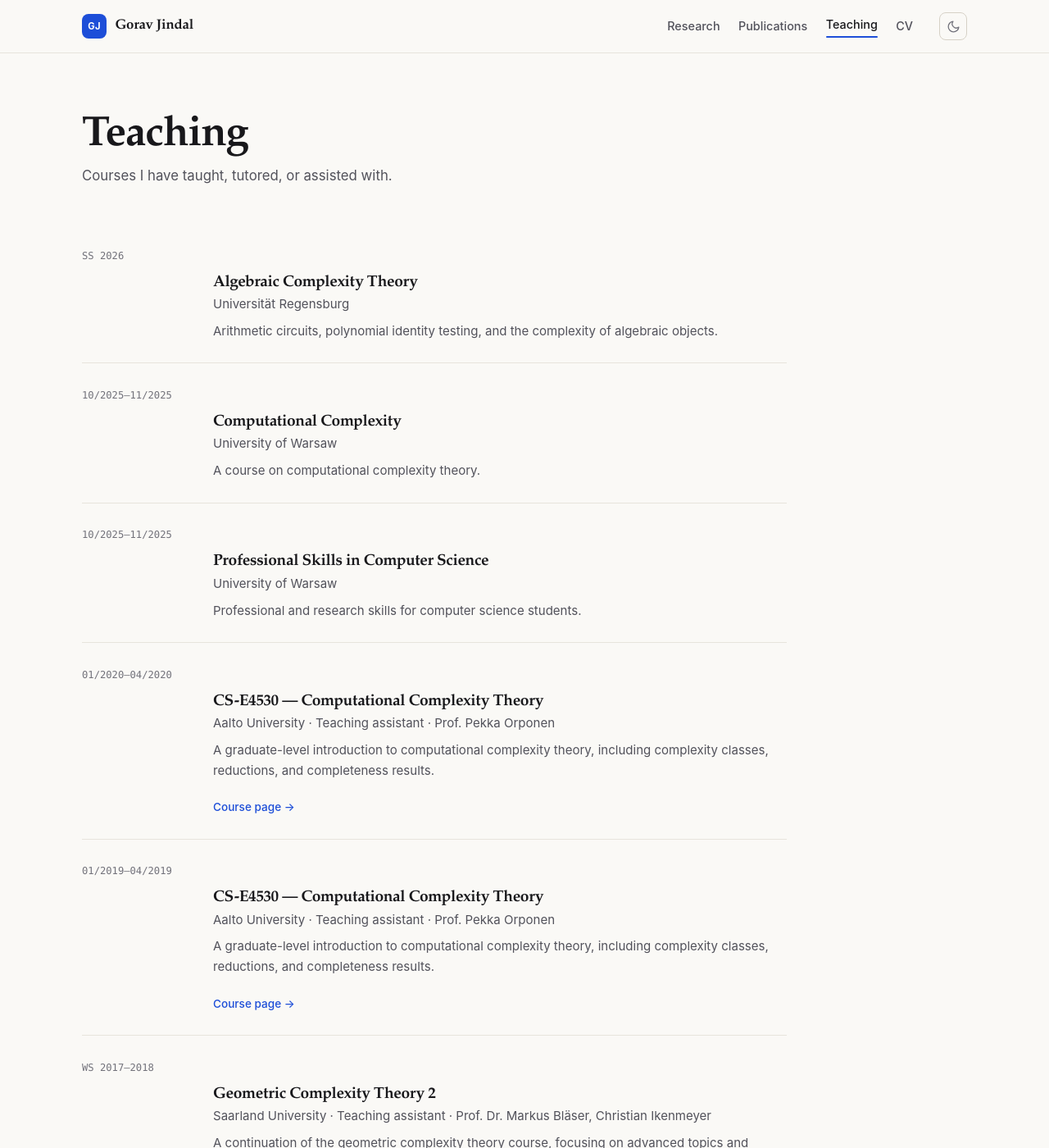
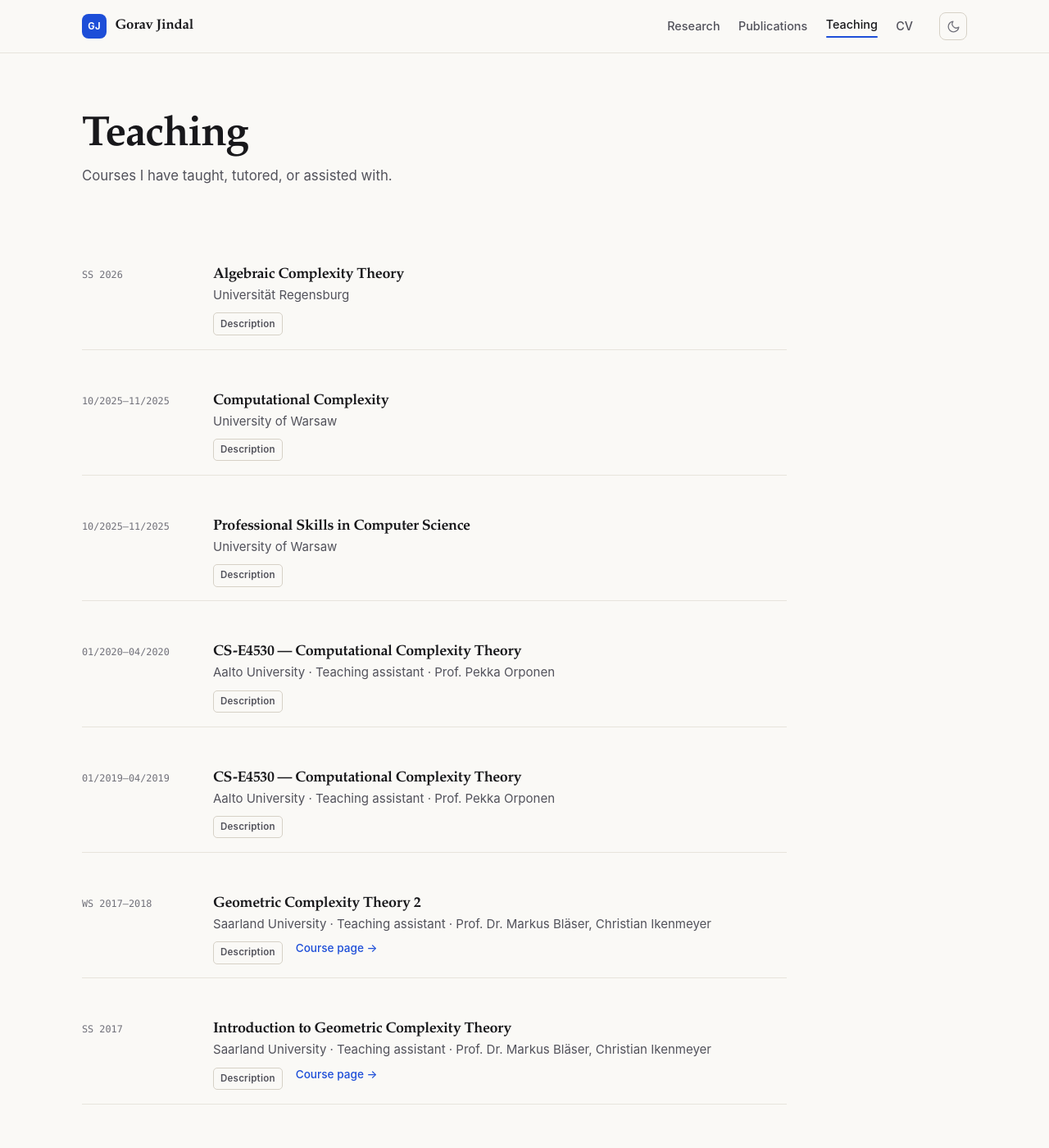
Before and after one commit to goravjindal/goravjindal.github.io, a Jekyll site: the page built from _pages/teaching.md, in a window 1280 px wide and 1400 px high. Shown: the whole window at 82% size. Built offline with Jekyll 4.4.1, drawn with Linux system fonts in a browser that asks for light colours; some of the changed text lies outside the part shown.

Commit message:
Tighten teaching layout, add description toggles, remove dead link

```diff
--- a/_pages/teaching.md
+++ b/_pages/teaching.md
@@ -12,7 +12,12 @@ wide: true
     <div>
       <h2>Algebraic Complexity Theory</h2>
       <p class="course-meta">Universität Regensburg</p>
-      <p>Arithmetic circuits, polynomial identity testing, and the complexity of algebraic objects.</p>
+      <div class="course-actions">
+        <details class="course-description">
+          <summary>Description</summary>
+          <p>Arithmetic circuits, polynomial identity testing, and the complexity of algebraic objects.</p>
+        </details>
+      </div>
     </div>
   </article>
 
@@ -21,7 +26,12 @@ wide: true
     <div>
       <h2>Computational Complexity</h2>
       <p class="course-meta">University of Warsaw</p>
-      <p>A course on computational complexity theory.</p>
+      <div class="course-actions">
+        <details class="course-description">
+          <summary>Description</summary>
+          <p>Complexity classes, reductions, and completeness results.</p>
+        </details>
+      </div>
     </div>
   </article>
 
@@ -30,7 +40,12 @@ wide: true
     <div>
       <h2>Professional Skills in Computer Science</h2>
       <p class="course-meta">University of Warsaw</p>
-      <p>Professional and research skills for computer science students.</p>
+      <div class="course-actions">
+        <details class="course-description">
+          <summary>Description</summary>
+          <p>Professional and research skills for computer science students.</p>
+        </details>
+      </div>
     </div>
   </article>
 
@@ -39,8 +54,12 @@ wide: true
     <div>
       <h2>CS-E4530 — Computational Complexity Theory</h2>
       <p class="course-meta">Aalto University · Teaching assistant · Prof. Pekka Orponen</p>
-      <p>A graduate-level introduction to computational complexity theory, including complexity classes, reductions, and completeness results.</p>
-      <a href="https://mycourses.aalto.fi/course/view.php?id=24358" rel="noopener">Course page →</a>
+      <div class="course-actions">
+        <details class="course-description">
+          <summary>Description</summary>
+          <p>A graduate-level introduction to computational complexity theory, including complexity classes, reductions, and completeness results.</p>
+        </details>
+      </div>
     </div>
   </article>
 
@@ -49,8 +68,12 @@ wide: true
     <div>
       <h2>CS-E4530 — Computational Complexity Theory</h2>
       <p class="course-meta">Aalto University · Teaching assistant · Prof. Pekka Orponen</p>
-      <p>A graduate-level introduction to computational complexity theory, including complexity classes, reductions, and completeness results.</p>
-      <a href="https://mycourses.aalto.fi/course/view.php?id=24358" rel="noopener">Course page →</a>
+      <div class="course-actions">
+        <details class="course-description">
+          <summary>Description</summary>
+          <p>A graduate-level introduction to computational complexity theory, including complexity classes, reductions, and completeness results.</p>
+        </details>
+      </div>
     </div>
   </article>
 
@@ -59,8 +82,13 @@ wide: true
     <div>
       <h2>Geometric Complexity Theory 2</h2>
       <p class="course-meta">Saarland University · Teaching assistant · Prof. Dr. Markus Bläser, Christian Ikenmeyer</p>
-      <p>A continuation of the geometric complexity theory course, focusing on advanced topics and current research directions.</p>
-      <a href="https://www.dcs.warwick.ac.uk/~u2270030/teaching_sb/winter1718/gct2/index.html" rel="noopener">Course page →</a>
+      <div class="course-actions">
+        <details class="course-description">
+          <summary>Description</summary>
+          <p>A continuation of the geometric complexity theory course, focusing on advanced topics and current research directions.</p>
+        </details>
+        <a href="https://www.dcs.warwick.ac.uk/~u2270030/teaching_sb/winter1718/gct2/index.html" rel="noopener">Course page →</a>
+      </div>
     </div>
   </article>
 
@@ -69,8 +97,13 @@ wide: true
     <div>
       <h2>Introduction to Geometric Complexity Theory</h2>
       <p class="course-meta">Saarland University · Teaching assistant · Prof. Dr. Markus Bläser, Christian Ikenmeyer</p>
-      <p>An introductory course on geometric complexity theory, covering algebraic geometry, representation theory, and their applications to complexity.</p>
-      <a href="https://www.dcs.warwick.ac.uk/~u2270030/teaching_sb/summer18/firstintrotogct/index.html" rel="noopener">Course page →</a>
+      <div class="course-actions">
+        <details class="course-description">
+          <summary>Description</summary>
+          <p>An introductory course on geometric complexity theory, covering algebraic geometry, representation theory, and their applications to complexity.</p>
+        </details>
+        <a href="https://www.dcs.warwick.ac.uk/~u2270030/teaching_sb/summer18/firstintrotogct/index.html" rel="noopener">Course page →</a>
+      </div>
     </div>
   </article>
 
@@ -79,8 +112,13 @@ wide: true
     <div>
       <h2>Complexity Theory of Polynomial-Time Problems</h2>
       <p class="course-meta">Saarland University · Teaching assistant · Karl Bringmann, Sebastian Krinninger</p>
-      <p>A specialized course on fine-grained complexity theory, exploring tight bounds for polynomial-time solvable problems.</p>
-      <a href="https://www.mpi-inf.mpg.de/departments/algorithms-complexity/teaching/summer16/poly-complexity/" rel="noopener">Course page →</a>
+      <div class="course-actions">
+        <details class="course-description">
+          <summary>Description</summary>
+          <p>A specialized course on fine-grained complexity theory, exploring tight bounds for polynomial-time solvable problems.</p>
+        </details>
+        <a href="https://www.mpi-inf.mpg.de/departments/algorithms-complexity/teaching/summer16/poly-complexity/" rel="noopener">Course page →</a>
+      </div>
     </div>
   </article>
 
@@ -89,7 +127,12 @@ wide: true
     <div>
       <h2>Algorithms and Data Structures</h2>
       <p class="course-meta">Saarland University · Teaching assistant · Prof. Dr. Raimund Seidel</p>
-      <p>An introductory undergraduate course covering the design, analysis, and implementation of fundamental algorithms and data structures.</p>
+      <div class="course-actions">
+        <details class="course-description">
+          <summary>Description</summary>
+          <p>An introductory undergraduate course covering the design, analysis, and implementation of fundamental algorithms and data structures.</p>
+        </details>
+      </div>
     </div>
   </article>
 </div>
--- a/assets/css/main.css
+++ b/assets/css/main.css
@@ -810,8 +810,9 @@ hr {
 .course {
   display: grid;
   grid-template-columns: 8.5rem minmax(0, 1fr);
+  align-items: baseline;
   gap: 1.5rem;
-  padding: 1.6rem 0;
+  padding: 1.05rem 0;
   border-top: 1px solid var(--rule);
 }
 
@@ -820,19 +821,20 @@ hr {
 }
 
 .course-term {
-  padding-top: 0.2rem;
+  padding-top: 0;
   color: var(--text-muted);
   font-family: var(--font-mono);
-  font-size: 0.76rem;
+  font-size: 0.74rem;
+  white-space: nowrap;
 }
 
 .course h2 {
-  margin-bottom: 0.2rem;
-  font-size: 1.2rem;
+  margin-bottom: 0.15rem;
+  font-size: 1.12rem;
 }
 
 .course-meta {
-  margin-bottom: 0.5rem;
+  margin-bottom: 0.3rem;
   color: var(--text-muted);
   font-size: 0.84rem;
 }
@@ -845,6 +847,63 @@ hr {
 .course a {
   font-size: 0.85rem;
   font-weight: 500;
+}
+
+.course-actions {
+  position: relative;
+  display: flex;
+  flex-wrap: wrap;
+  align-items: flex-start;
+  gap: 0.35rem 1rem;
+  margin-top: 0.35rem;
+}
+
+.course-description summary {
+  display: inline-block;
+  padding: 0.2rem 0.5rem;
+  border: 1px solid var(--rule-strong);
+  border-radius: 5px;
+  color: var(--text-soft);
+  font-size: 0.72rem;
+  font-weight: 600;
+  letter-spacing: 0.02em;
+  list-style: none;
+  cursor: pointer;
+}
+
+.course-description summary::-webkit-details-marker {
+  display: none;
+}
+
+.course-description summary::marker {
+  content: "";
+}
+
+.course-description[open] summary {
+  border-color: var(--accent);
+  color: var(--accent);
+}
+
+.course-description[open] > p {
+  position: absolute;
+  top: calc(100% + 0.4rem);
+  left: 0;
+  z-index: 20;
+  width: min(78ch, 100%);
+  max-height: 60vh;
+  overflow: auto;
+  margin: 0;
+  padding: 1rem 1.25rem;
+  border: 1px solid var(--rule);
+  border-left: 2px solid var(--accent);
+  border-radius: var(--radius-sm);
+  background: var(--bg-elevated);
+  box-shadow: var(--shadow);
+  color: var(--text-soft);
+}
+
+.course-description[open] > p:last-child {
+  margin-bottom: 0;
 }
 
 /* -----------------------------------------------------------------------------
@@ -1217,8 +1276,22 @@ hr {
   }
 
   .course {
-    grid-template-columns: 1fr;
-    gap: 0.5rem;
+    grid-template-columns: 7rem minmax(0, 1fr);
+    gap: 0.75rem;
+  }
+
+  .course-term {
+    font-size: 0.7rem;
+  }
+
+  .course-description[open] > p {
+    position: fixed;
+    top: auto;
+    right: 1rem;
+    bottom: 1rem;
+    left: 1rem;
+    width: auto;
+    max-height: 70vh;
   }
 
   .cv-header {
--- a/assets/js/publications.js
+++ b/assets/js/publications.js
@@ -1,6 +1,6 @@
 (function () {
   function closeOpenDetails(except) {
-    document.querySelectorAll(".pub-links details[open]").forEach(function (details) {
+    document.querySelectorAll(".pub-links details[open], .course-description[open]").forEach(function (details) {
       if (details !== except) {
         details.removeAttribute("open");
       }
```
